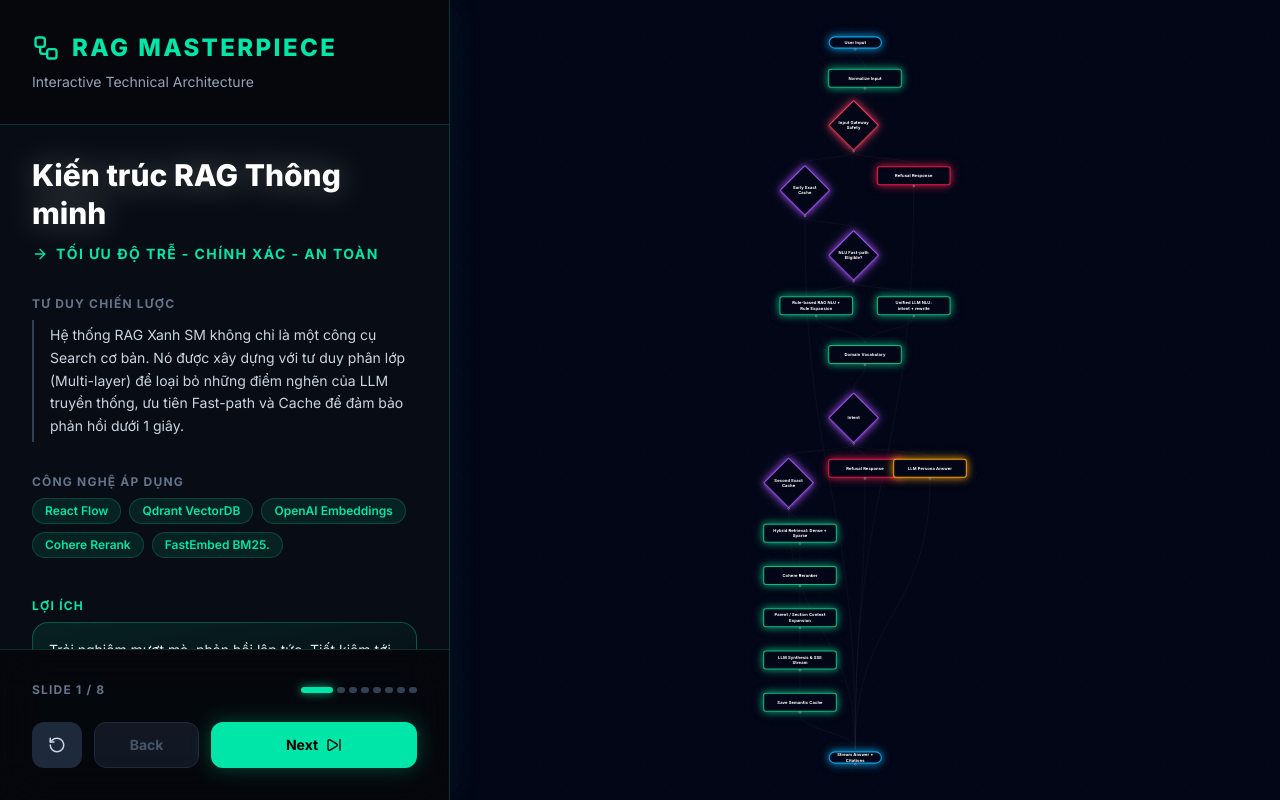
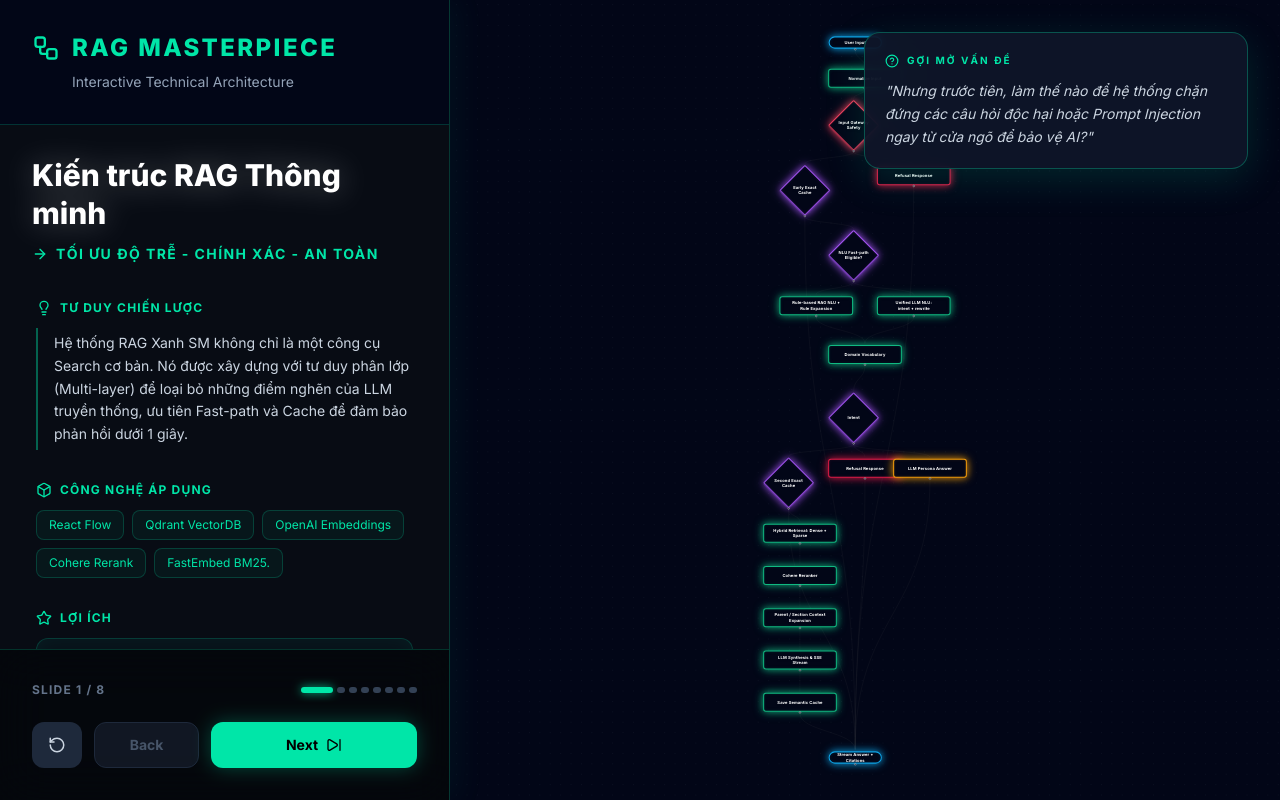
Before and after one commit to dungltcn272/XANH_SM_AI_ASSISTANT_V1, a React (Vite) app in the folder frontend/: page /presentation in a window 1280 px wide. Built offline with nearby package versions, Linux system fonts and the light colour scheme; no server answers.

Commit message:
Update Presentation UI

```diff
--- a/frontend/src/pages/PresentationFlow.jsx
+++ b/frontend/src/pages/PresentationFlow.jsx
@@ -8,7 +8,7 @@ import {
   ReactFlowProvider
 } from '@xyflow/react';
 import '@xyflow/react/dist/style.css';
-import { SkipForward, RotateCcw, Workflow, ArrowRight } from 'lucide-react';
+import { SkipForward, RotateCcw, Workflow, ArrowRight, Lightbulb, Box, Star, HelpCircle } from 'lucide-react';
 import { motion, AnimatePresence } from 'framer-motion';
 
 import CustomNode from '../components/FlowNodes/CustomNode';
@@ -161,11 +161,11 @@ function PresentationFlowInner() {
     <div className="w-full h-screen bg-[#020617] text-slate-200 overflow-hidden font-sans flex relative">
       {/* Sidebar Presentation Panel */}
       <div className="w-[450px] h-full bg-[#080c14] border-r border-[#00e6a8]/20 flex flex-col z-10 shadow-[8px_0_30px_rgba(0,230,168,0.05)] relative">
-        <div className="p-8 border-b border-[#00e6a8]/20 bg-black/40">
+        <div className="p-8 border-b border-[#00e6a8]/20 bg-[#020617]">
           <h1 className="text-2xl font-black text-[#00e6a8] mb-2 flex items-center gap-3 tracking-widest uppercase">
             <Workflow size={28} className="text-[#00e6a8]" /> RAG Masterpiece
           </h1>
-          <p className="text-sm text-slate-400 font-medium">Interactive Technical Architecture</p>
+          <p className="text-sm text-slate-400 font-medium ml-[40px]">Interactive Technical Architecture</p>
         </div>
 
         <div className="flex-1 overflow-y-auto p-8 relative no-scrollbar">
@@ -189,21 +189,26 @@ function PresentationFlowInner() {
                 )}
               </div>
 
+              <div className="space-y-8 mt-6 p-1">
                 {activeSlide.strategy && (
-                <div className="space-y-2">
-                  <h4 className="text-xs font-bold text-slate-500 uppercase tracking-widest">Tư duy Chiến lược</h4>
-                  <p className="text-slate-300 text-sm leading-relaxed border-l-2 border-slate-700 pl-4 py-1">
+                  <div className="space-y-3">
+                    <h4 className="flex items-center gap-2 text-xs font-bold text-[#00e6a8] uppercase tracking-widest">
+                      <Lightbulb size={16} /> Tư duy Chiến lược
+                    </h4>
+                    <p className="text-slate-300 text-sm leading-relaxed border-l-2 border-[#00e6a8]/40 pl-4 py-1">
                       {activeSlide.strategy}
                     </p>
                   </div>
                 )}
 
                 {activeSlide.tech && (
-                <div className="space-y-2">
-                  <h4 className="text-xs font-bold text-slate-500 uppercase tracking-widest">Công nghệ Áp dụng</h4>
+                  <div className="space-y-3">
+                    <h4 className="flex items-center gap-2 text-xs font-bold text-[#00e6a8] uppercase tracking-widest">
+                      <Box size={16} /> Công nghệ Áp dụng
+                    </h4>
                     <div className="flex flex-wrap gap-2">
                       {activeSlide.tech.split(',').map((t, i) => (
-                      <span key={i} className="px-3 py-1 bg-[#00e6a8]/10 text-[#00e6a8] border border-[#00e6a8]/20 rounded-full text-xs font-semibold">
+                        <span key={i} className="px-3 py-1.5 bg-[#00e6a8]/5 text-[#00e6a8] border border-[#00e6a8]/20 rounded-lg text-xs font-medium">
                           {t.trim()}
                         </span>
                       ))}
@@ -212,15 +217,18 @@ function PresentationFlowInner() {
                 )}
 
                 {activeSlide.benefits && (
-                <div className="space-y-2 pt-2">
-                  <h4 className="text-xs font-bold text-[#00e6a8] uppercase tracking-widest">Lợi ích</h4>
-                  <div className="p-4 rounded-2xl bg-gradient-to-br from-[#00e6a8]/10 to-transparent border border-[#00e6a8]/30">
+                  <div className="space-y-3">
+                    <h4 className="flex items-center gap-2 text-xs font-bold text-[#00e6a8] uppercase tracking-widest">
+                      <Star size={16} /> Lợi ích
+                    </h4>
+                    <div className="p-4 rounded-xl bg-[#08121a] border border-[#00e6a8]/20 shadow-[inset_0_0_20px_rgba(0,230,168,0.05)]">
                       <p className="text-slate-200 text-sm leading-relaxed font-medium">
                         {activeSlide.benefits}
                       </p>
                     </div>
                   </div>
                 )}
+              </div>
             </motion.div>
           </AnimatePresence>
         </div>
@@ -278,6 +286,30 @@ function PresentationFlowInner() {
 
       {/* React Flow Canvas */}
       <div className="flex-1 h-full relative bg-transparent">
+        {/* Leading Question Floating Box */}
+        <div className="absolute top-8 right-8 z-50 max-w-sm pointer-events-none">
+          <AnimatePresence mode="wait">
+             {activeSlide.leadingQuestion && (
+                <motion.div
+                  key={activeSlide.id}
+                  initial={{ opacity: 0, y: -20, scale: 0.95 }}
+                  animate={{ opacity: 1, y: 0, scale: 1 }}
+                  exit={{ opacity: 0, y: -10, scale: 0.95 }}
+                  transition={{ duration: 0.5, delay: 0.8, ease: "easeOut" }}
+                >
+                  <div className="bg-slate-900/90 border border-[#00e6a8]/30 backdrop-blur-xl p-5 rounded-2xl shadow-[0_10px_40px_rgba(0,230,168,0.15)] text-slate-200">
+                     <div className="flex items-center gap-2 text-[#00e6a8] font-bold text-[10px] mb-3 uppercase tracking-[0.2em]">
+                       <HelpCircle size={14} /> Gợi mở vấn đề
+                     </div>
+                     <p className="text-sm font-medium leading-relaxed italic text-slate-300">
+                       "{activeSlide.leadingQuestion}"
+                     </p>
+                  </div>
+                </motion.div>
+             )}
+          </AnimatePresence>
+        </div>
+
         <ReactFlow
           nodes={nodes}
           edges={edges}
--- a/frontend/src/pages/PresentationFlow/Slides.js
+++ b/frontend/src/pages/PresentationFlow/Slides.js
@@ -8,83 +8,91 @@ export const PRESENTATION_SLIDES = [
     benefits: "Trải nghiệm mượt mà, phản hồi lập tức. Tiết kiệm tới 80% chi phí gọi LLM.",
     focusNodes: ['user', 'normalize', 'gateway', 'cache1', 'nlu_check', 'rule_nlu', 'llm_nlu', 'vocab', 'intent', 'cache2', 'hybrid', 'rerank', 'context', 'llm', 'cachesave', 'out', 'persona', 'block', 'block2'],
     activeEdges: [],
-    animatedNodes: []
+    animatedNodes: [],
+    leadingQuestion: "Nhưng trước tiên, làm thế nào để hệ thống chặn đứng các câu hỏi độc hại hoặc Prompt Injection ngay từ cửa ngõ để bảo vệ AI?"
   },
   {
     id: "safety",
     title: "1. Bảo Mật & Tiền Xử Lý",
     subtitle: "Input Gateway & Guardrail",
     strategy: "Trước khi query đến với NLU hay Vector DB, nó cần được 'làm sạch' và kiểm duyệt khắt khe. Chúng ta áp dụng Rule-based Guardrail ngay tại Gateway để chặn đứng mọi cuộc tấn công.",
-    tech: "Normalization Regex, Keyword matching, Prompt Injection Detection.",
+    tech: "Normalization Regex, Keyword matching, Prompt Injection Detection",
     benefits: "Đảm bảo an toàn tuyệt đối, hệ thống không bao giờ bị 'hack' để sinh nội dung bậy bạ. Độ trễ xác thực gần như 0ms.",
     focusNodes: ['user', 'normalize', 'gateway', 'block'],
     activeEdges: ['e-user-norm', 'e-norm-gate', 'e-gate-block', 'e-block-out'],
-    animatedNodes: ['gateway', 'block']
+    animatedNodes: ['gateway', 'block'],
+    leadingQuestion: "Khi luồng đầu vào đã an toàn, nếu một câu hỏi hợp lệ (FAQ) lặp đi lặp lại hàng nghìn lần, LLM sẽ tốn rất nhiều tiền. Giải pháp là gì?"
   },
   {
     id: "early_cache",
     title: "2. Exact Cache (Lớp 1)",
     subtitle: "Bỏ qua mọi tính toán",
     strategy: "Các câu hỏi thường gặp (FAQ) được lưu tại bộ nhớ tạm. Nếu phát hiện Hit Cache ngay sau khi chuẩn hóa, hệ thống sẽ trả về đáp án ngay lập tức mà không cần đi qua mạng neural.",
-    tech: "In-memory LRU Cache / Redis, Hashing câu hỏi đã chuẩn hóa.",
+    tech: "In-memory LRU Cache / Redis, Hashing câu hỏi đã chuẩn hóa",
     benefits: "Latency giảm từ ~2s xuống còn <10ms. Chịu tải hàng ngàn truy vấn cùng lúc mà không tốn chi phí OpenAI.",
     focusNodes: ['gateway', 'cache1', 'out'],
     activeEdges: ['e-gate-cache1', 'e-cache1-out'],
-    animatedNodes: ['cache1']
+    animatedNodes: ['cache1'],
+    leadingQuestion: "Tuy nhiên, Cache Exact chỉ khớp 100%. Nếu đây là câu hỏi mới thì sao? Làm thế nào để phân loại ý định người dùng một cách nhanh nhất?"
   },
   {
     id: "nlu_fast_path",
     title: "3. NLU Fast-Path",
     subtitle: "Tư duy Định tuyến Thông minh",
     strategy: "Thay vì dùng LLM tốn kém để phân tích ý định cho MỌI câu hỏi, chúng ta dùng bộ quy tắc (Regex/Rules) siêu nhẹ để nhận diện các câu hỏi tra cứu chính sách rõ ràng.",
-    tech: "Rule-based Intent Classifier, Regex Pattern Matching.",
+    tech: "Rule-based Intent Classifier, Regex Pattern Matching",
     benefits: "Với các luồng Fast-path, tiết kiệm hoàn toàn độ trễ 1-2s của LLM NLU, đồng thời độ chính xác phân loại đạt 100%.",
     focusNodes: ['cache1', 'nlu_check', 'rule_nlu', 'llm_nlu', 'vocab'],
     activeEdges: ['e-cache1-nlucheck', 'e-nlucheck-rulenlu', 'e-rulenlu-vocab'],
-    animatedNodes: ['nlu_check', 'rule_nlu']
+    animatedNodes: ['nlu_check', 'rule_nlu'],
+    leadingQuestion: "Quy tắc Fast-path rất nhanh, nhưng nếu tài xế viết sai chính tả, sử dụng ngôn ngữ địa phương thì làm sao để hệ thống vẫn hiểu được?"
   },
   {
     id: "semantic_cache",
     title: "4. Semantic Cache (Lớp 2)",
-    subtitle: "Bắt lỗi sai chính tả",
-    strategy: "Nếu người dùng gõ sai ngữ pháp, NLU sẽ viết lại câu. Cấu trúc câu mới được tra vào bộ nhớ Cache lớp 2. Tránh việc gọi Database vô ích.",
-    tech: "Bộ từ điển nội bộ (Domain Vocabulary), Tra cứu Cache dựa trên Canonical Query.",
-    benefits: "Tăng tỷ lệ trúng Cache thêm 30%, xử lý linh hoạt mọi kiểu ngôn ngữ chat của tài xế.",
+    subtitle: "Xử lý Biến thể Ngôn ngữ",
+    strategy: "Nếu người dùng gõ sai ngữ pháp, LLM NLU sẽ chuẩn hóa và viết lại câu. Cấu trúc câu mới được tra vào bộ nhớ Cache lớp 2, tránh việc phải tìm kiếm Database lần nữa.",
+    tech: "Domain Vocabulary, LLM Query Rewriting, Tra cứu Cache Canonical",
+    benefits: "Tăng tỷ lệ trúng Cache thêm 30%, xử lý linh hoạt mọi kiểu ngôn ngữ chat đặc thù của tài xế.",
     focusNodes: ['vocab', 'intent', 'cache2', 'out'],
     activeEdges: ['e-vocab-intent', 'e-intent-cache2', 'e-cache2-out'],
-    animatedNodes: ['cache2']
+    animatedNodes: ['cache2'],
+    leadingQuestion: "Nếu bộ nhớ đệm (Cache) cả 2 lớp vẫn không có đáp án, hệ thống sẽ tìm kiếm dữ liệu như thế nào để vừa hiểu ngữ nghĩa vừa không bỏ sót từ khóa?"
   },
   {
     id: "hybrid_search",
     title: "5. Cốt Lõi: Hybrid Search",
     subtitle: "Dense + Sparse RRF",
-    strategy: "Vector Search truyền thống dễ bỏ sót các mã số (VD: VF8). BM25 truyền thống lại không hiểu ngữ nghĩa. Chúng ta kết hợp cả 2 và hợp nhất bằng điểm số RRF, chạy song song để đạt tốc độ tối đa.",
-    tech: "Qdrant Native Hybrid Search, OpenAI text-embedding-3-small (Dense), FastEmbed (Sparse BM25), RRF Fusion.",
-    benefits: "Mang lại kết quả tìm kiếm với độ phủ (Recall) cực cao, không bỏ sót bất cứ tài liệu chính sách hay mã xe nào.",
+    strategy: "Vector Search truyền thống dễ bỏ sót các mã số (VD: VF8, lỗi 2088). BM25 truyền thống lại không hiểu ngữ nghĩa. Chúng ta kết hợp cả 2 và hợp nhất bằng điểm số RRF, chạy song song.",
+    tech: "Qdrant Hybrid Search, OpenAI Embedding, FastEmbed (Sparse), RRF Fusion",
+    benefits: "Mang lại kết quả tìm kiếm với độ phủ (Recall) cực cao, không bỏ sót bất cứ tài liệu chính sách hay mã xe, mã lỗi nào.",
     focusNodes: ['cache2', 'hybrid', 'rerank'],
     activeEdges: ['e-cache2-hybrid', 'e-hybrid-rerank'],
-    animatedNodes: ['hybrid']
+    animatedNodes: ['hybrid'],
+    leadingQuestion: "Hybrid Search trả về tới 25 kết quả. Quá nhiều thông tin sẽ làm LLM bị nhiễu và tính toán chậm chạp. Phải xử lý thế nào?"
   },
   {
     id: "rerank_context",
     title: "6. Tái Xếp Hạng & Mở Rộng",
     subtitle: "Tối ưu Context LLM",
-    strategy: "25 kết quả từ Hybrid là quá nhiều nhiễu. Cohere sẽ chấm điểm lại (Rerank) để lấy ra Top 10 tinh túy nhất. Sau đó, thuật toán Parent-Child tự động ghép nối các chunk lân cận để giữ nguyên văn bản gốc.",
-    tech: "Cohere Cross-Encoder Reranker, Qdrant Scroll API (Parent-Child Expansion).",
+    strategy: "Cohere sẽ chấm điểm lại (Rerank) 25 kết quả để lấy ra Top 5 tinh túy nhất. Sau đó, thuật toán Parent-Child tự động ghép nối các đoạn văn lân cận để giữ nguyên văn cảnh gốc.",
+    tech: "Cohere Cross-Encoder Reranker, Qdrant Scroll API (Parent-Child)",
     benefits: "Cung cấp cho LLM bức tranh toàn cảnh (không bị cắt vụn), giúp LLM tổng hợp đáp án chính xác tuyệt đối, giảm ảo giác (Hallucination).",
     focusNodes: ['rerank', 'context', 'llm'],
     activeEdges: ['e-rerank-context', 'e-context-llm'],
-    animatedNodes: ['rerank', 'context']
+    animatedNodes: ['rerank', 'context'],
+    leadingQuestion: "Sau khi có thông tin tinh túy trích xuất từ tài liệu, làm thế nào để sinh ra câu trả lời cuối cùng nhanh nhất đến tay người dùng?"
   },
   {
     id: "llm_synthesis",
     title: "7. Tổng Hợp & Streaming",
     subtitle: "Tốc Độ Phản Hồi Tức Thì",
-    strategy: "Sử dụng LLM thế hệ mới để tổng hợp thông tin, định dạng đẹp mắt theo Markdown và truyền trực tiếp từng ký tự về UI (Streaming).",
-    tech: "Server-Sent Events (SSE), Prompt Engineering, LLM JSON/Markdown Synthesis.",
-    benefits: "Người dùng không phải chờ đợi 5-10s để có đáp án hoàn chỉnh. Trải nghiệm mượt mà như đang chat với người thật.",
+    strategy: "Sử dụng LLM thế hệ mới để tổng hợp thông tin, định dạng đẹp mắt theo Markdown và truyền trực tiếp từng ký tự về UI theo thời gian thực (Streaming).",
+    tech: "Server-Sent Events (SSE), Prompt Engineering, LLM Synthesis",
+    benefits: "Người dùng không phải chờ đợi 5-10s để có đáp án hoàn chỉnh. Trải nghiệm mượt mà, tốc độ hiển thị chữ đầu tiên (TTFT) siêu tốc.",
     focusNodes: ['context', 'llm', 'cachesave', 'out'],
     activeEdges: ['e-context-llm', 'e-llm-cachesave', 'e-cachesave-out'],
-    animatedNodes: ['llm', 'out']
+    animatedNodes: ['llm', 'out'],
+    leadingQuestion: null
   }
 ];
```
Lines whose indentation alone changed are shown as unchanged.
